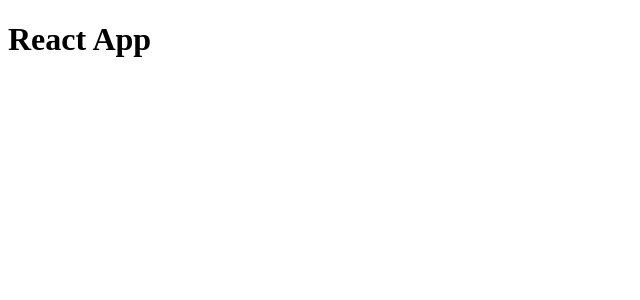
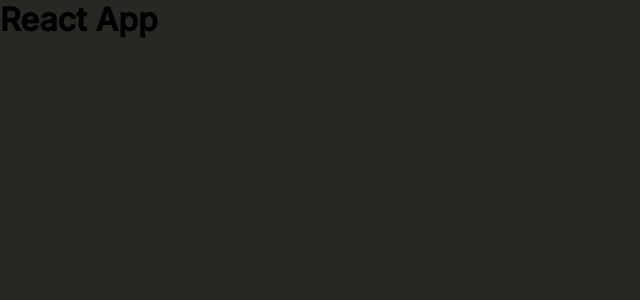
Before and after one commit to binolt/chrome-newtab-extension, a React (Create React App) app in the folder client/: page / in a window 1280 px wide. Shown: the top 300 px of the page, without its empty margins (0-640 px from the left). Built offline with nearby package versions, Linux system fonts and the light colour scheme.

Commit message:
CSS Reset

```diff
--- /dev/null
+++ b/client/src/css/index/index.css
@@ -0,0 +1,10 @@
+@import url("https://fonts.googleapis.com/css2?family=Inter:wght@100;300;400;500&display=swap");
+body, h1, h2, h3, h4, h5, h6, p, button, input {
+  font-family: 'Inter', sans-serif;
+  margin: 0;
+}
+
+body {
+  background-color: #272823;
+}
+/*# sourceMappingURL=index.css.map */
--- /dev/null
+++ b/client/src/css/index/index.scss
@@ -0,0 +1,10 @@
+@import url('https://fonts.googleapis.com/css2?family=Inter:wght@100;300;400;500&display=swap');
+
+body, h1, h2, h3, h4, h5, h6, p, button, input {
+    font-family: 'Inter', sans-serif;
+    margin: 0;
+}
+
+body {
+    background-color: #272823;
+}
--- a/client/src/index.js
+++ b/client/src/index.js
@@ -1,6 +1,7 @@
 import React from 'react';
 import ReactDOM from 'react-dom';
 import App from './App';
+import "./css/index/index.css"
 
 ReactDOM.render(
   <React.StrictMode>
```
Also changed, not shown: 2 other files (tests, documents, lock files or other folders).
